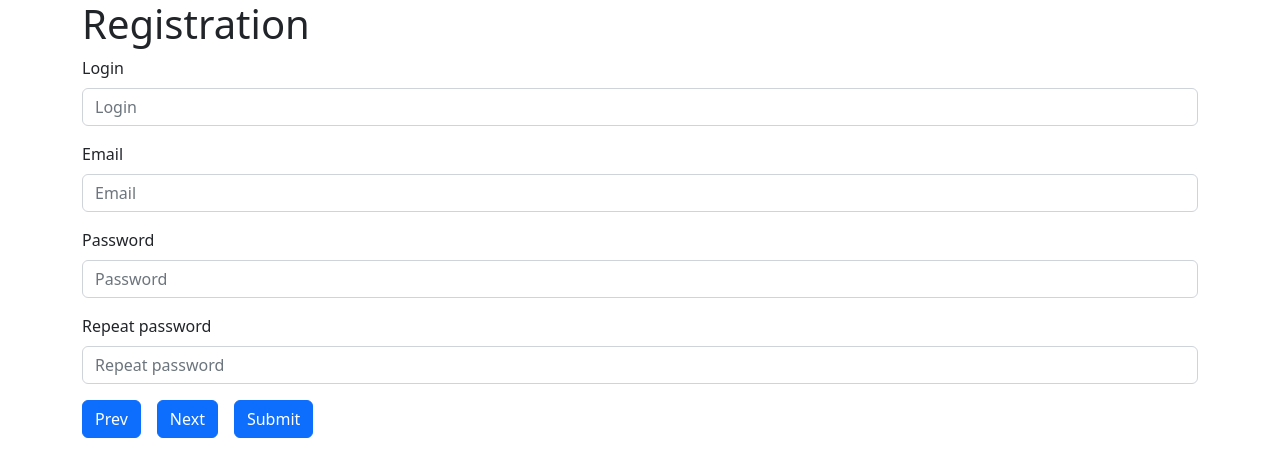
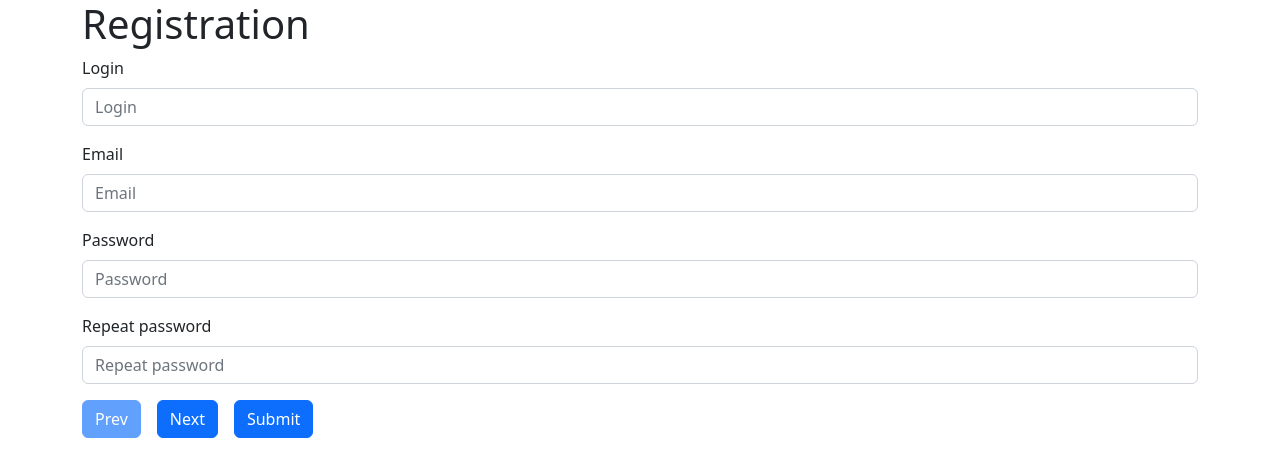
Before and after one commit to ilovesg/wizard-registration-form, a React (Create React App) app: page / in a window 1280 px wide. Shown: the top 476 px of the page. Built offline with nearby package versions, Linux system fonts and the light colour scheme.

Commit message:
Implement step changing

```diff
--- a/src/features/registration-form/RegistrationForm.tsx
+++ b/src/features/registration-form/RegistrationForm.tsx
@@ -1,18 +1,39 @@
 import React, { useState } from "react";
-import { Form } from "react-final-form";
+import { Form, Field } from "react-final-form";
 import RegistrationFormItems from "./RegistrationFormItems";
-import { logPassFields } from "./registrationFormData";
+import {
+  logPassFields,
+  addressFields,
+  phoneNumberFields,
+} from "./registrationFormData";
 import { IRegistrationFormField } from "./types/RegistrationFormFieldInterface";
 
 export default function RegistrationForm() {
   const [step, setStep] = useState<number>(1);
 
-  let fields: IRegistrationFormField[] = [];
+  const fieldsArr: IRegistrationFormField[][] = [
+    logPassFields,
+    addressFields,
+    phoneNumberFields,
+  ];
 
-  switch (step) {
-    default:
-      fields = logPassFields;
-  }
+  const changeStep = (delta: number) => () => {
+    const nextStep = step + delta;
+
+    if (nextStep < 1) {
+      setStep(1);
+
+      return;
+    }
+
+    if (nextStep > fieldsArr.length) {
+      setStep(fieldsArr.length);
+
+      return;
+    }
+
+    setStep(nextStep);
+  };
 
   const onSubmit = (): void => {
     alert("Submitted!");
@@ -21,13 +42,23 @@ export default function RegistrationForm() {
   return (
     <Form
       onSubmit={onSubmit}
-      render={({ handleSubmit }) => (
+      render={({ handleSubmit, values }) => (
         <form onSubmit={handleSubmit}>
-          <RegistrationFormItems fields={fields} />
-          <button type="button" className="btn btn-primary me-3">
+          <RegistrationFormItems fields={fieldsArr[step - 1]} />
+          <button
+            type="button"
+            className="btn btn-primary me-3"
+            onClick={changeStep(-1)}
+            disabled={step === 1}
+          >
             Prev
           </button>
-          <button type="button" className="btn btn-primary me-3">
+          <button
+            type="button"
+            className="btn btn-primary me-3"
+            onClick={changeStep(1)}
+            disabled={step === fieldsArr.length}
+          >
             Next
           </button>
           <button type="submit" className="btn btn-primary">
```
